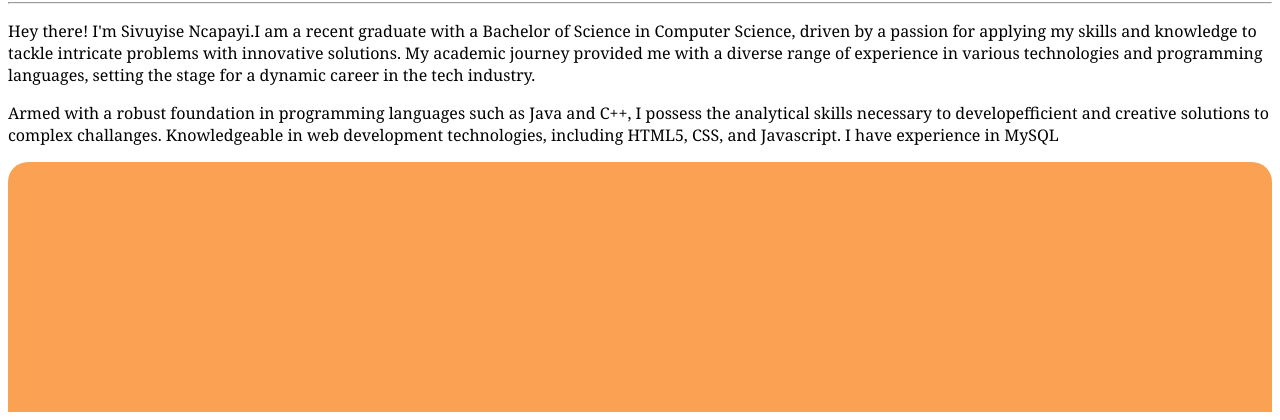
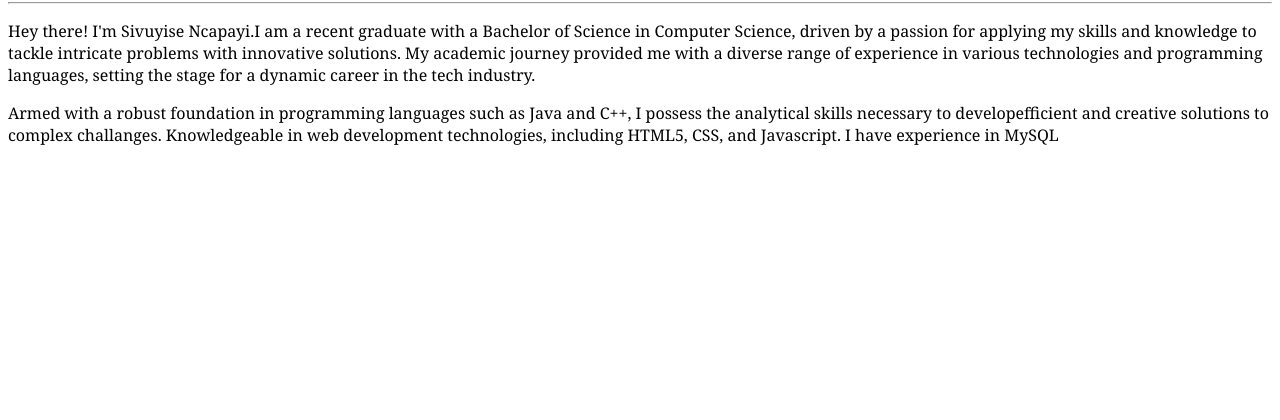
Before and after one commit to PxCKS/CODSOFT, a plain HTML site: page portfolio/index.html in a window 1280 px wide. Shown: the part 759-1179 px from the top of the page. After the commit the page ends 921 px from the top, so only its background shows below. Drawn offline with Linux system fonts and the light colour scheme.

Commit message:
removed styling of the footer

```diff
--- a/portfolio/styles.css
+++ b/portfolio/styles.css
@@ -122,11 +122,7 @@ h1, #links{
 }
 /*styling the footer*/
 .footer{
-    background-color:#fa7a0b;
-    height:250px;
-    width:auto;
-    border-radius:20px 20px 0 0;
-    opacity:70%;
+
 }
 
 #me{
```
